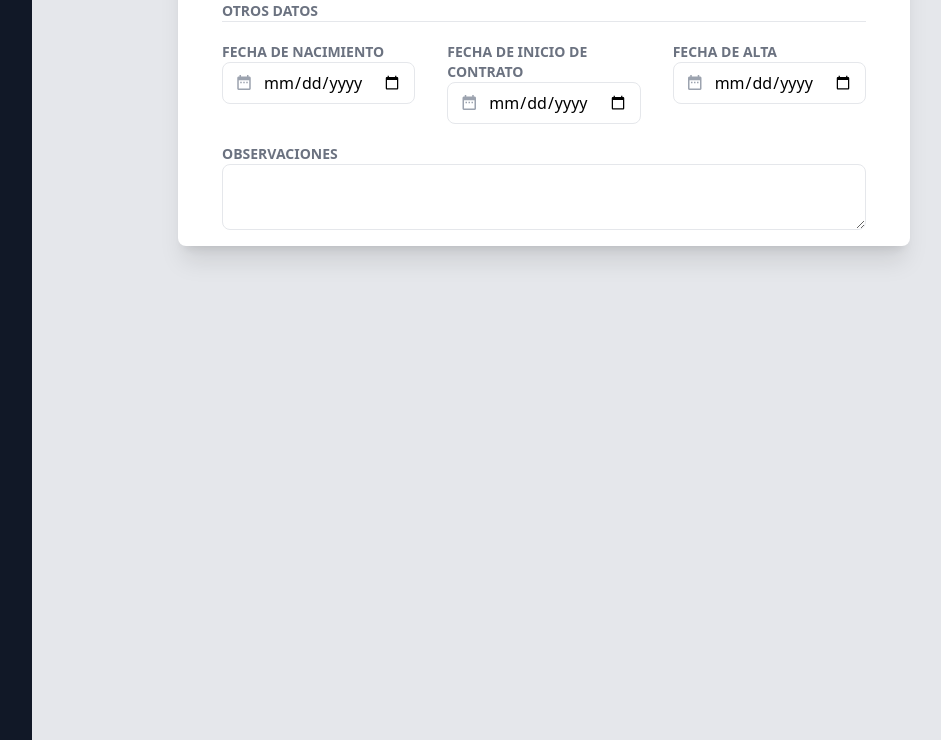
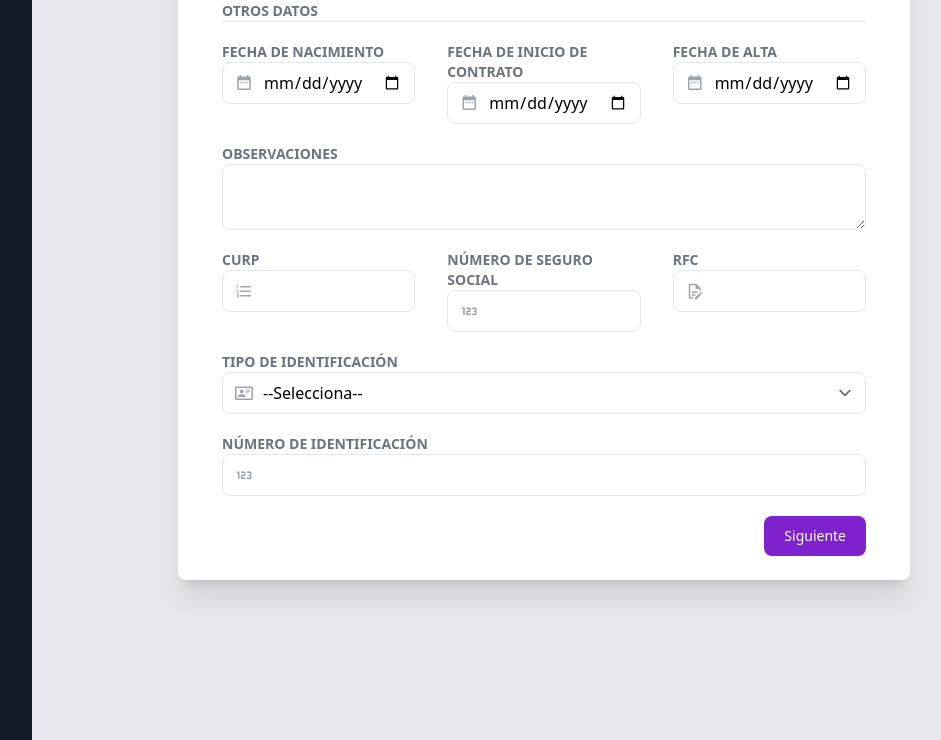
Before and after one commit to albertoG-MG/Intranet, a PHP site: page /user/crear_expediente.php in a window 1280 px wide. Shown: the part 1022-1762 px from the top of the page, without its empty margins (224-1165 px from the left). Run offline with PHP 8.4, Linux system fonts and the light colour scheme; the visitor is signed in with stand-in values (Sample User, id 1); data comes from the database, SQL or seed files in the repository; some libraries are stand-ins or nearby versions.

Commit message:
Se termino el layout de los datos generales

```diff
--- a/layouts/MasterPage/content/_crear_expediente.php
+++ b/layouts/MasterPage/content/_crear_expediente.php
@@ -243,6 +243,51 @@
                                     <label class="uppercase md:text-sm text-xs text-gray-500 text-light font-semibold">Observaciones</label>
                                     <textarea class="w-full rounded-lg border border-gray-200 focus:outline-none focus:ring-2 focus:ring-black focus:border-transparent"></textarea>
                                 </div>
+                                <div class="grid grid-cols-1 md:grid-cols-3 gap-5 md:gap-8 mt-5 mx-7 items-start">
+                                    <div class="grid grid-cols-1">
+                                        <label class="uppercase md:text-sm text-xs text-gray-500 text-light font-semibold">Curp</label>
+                                        <div class="group flex">
+                                            <div class="w-10 z-10 pl-1 text-center pointer-events-none flex items-center justify-center"><i class="mdi mdi-format-list-numbered text-gray-400 text-lg"></i></div>
+                                            <input class="w-full -ml-10 pl-10 py-2 px-3 rounded-lg border border-gray-200 focus:outline-none focus:ring-2 focus:ring-black focus:border-transparent" type="text" id="curp" name="curp">
+                                        </div>
+                                    </div>
+                                    <div class="grid grid-cols-1">
+                                        <label class="uppercase md:text-sm text-xs text-gray-500 text-light font-semibold">Número de seguro social</label>
+                                        <div class="group flex">
+                                            <div class="w-10 z-10 pl-1 text-center pointer-events-none flex items-center justify-center"><i class="mdi mdi-numeric text-gray-400 text-lg"></i></div>
+                                            <input class="w-full -ml-10 pl-10 py-2 px-3 rounded-lg border border-gray-200 focus:outline-none focus:ring-2 focus:ring-black focus:border-transparent" type="text" id="nss" name="nss">
+                                        </div>
+                                    </div>
+                                    <div class="grid grid-cols-1">
+                                        <label class="uppercase md:text-sm text-xs text-gray-500 text-light font-semibold">RFC</label>
+                                        <div class="group flex">
+                                            <div class="w-10 z-10 pl-1 text-center pointer-events-none flex items-center justify-center"><i class="mdi mdi-file-document-edit-outline text-gray-400 text-lg"></i></div>
+                                            <input class="w-full -ml-10 pl-10 py-2 px-3 rounded-lg border border-gray-200 focus:outline-none focus:ring-2 focus:ring-black focus:border-transparent" type="text" id="rfc" name="rfc">
+                                        </div>
+                                    </div>
+                                </div>
+                                <div class="grid grid-cols-1 mt-5 mx-7">
+                                    <label class="uppercase md:text-sm text-xs text-gray-500 text-light font-semibold">Tipo de identificación</label>
+                                    <div class="group flex">
+                                        <div class="w-10 z-10 pl-1 text-center pointer-events-none flex items-center justify-center"><i class="mdi mdi-card-account-details-outline text-gray-400 text-lg"></i></div>
+                                        <select class="w-full -ml-10 pl-10 py-2 px-3 rounded-lg border border-gray-200 focus:outline-none focus:ring-2 focus:ring-black focus:border-transparent" id="identificacion" name="identificacion">
+                                            <option value="">--Selecciona--</option>
+                                            <option value="INE">INE</option>
+                                            <option value="PASAPORTE">PASAPORTE</option>
+                                            <option value="CEDULA">CEDULA</option>
+                                        </select>
+                                    </div>
+                                </div>
+                                <div class="grid grid-cols-1 mt-5 mx-7">
+                                    <label class="uppercase md:text-sm text-xs text-gray-500 text-light font-semibold">Número de identificación</label>
+                                    <div class="group flex">
+                                        <div class="w-10 z-10 pl-1 text-center pointer-events-none flex items-center justify-center"><i class="mdi mdi-numeric text-gray-400 text-lg"></i></div>
+                                        <input class="w-full -ml-10 pl-10 py-2 px-3 rounded-lg border border-gray-200 focus:outline-none focus:ring-2 focus:ring-black focus:border-transparent" type="text" id="numeroidentificacion" name="numeroidentificacion">
+                                    </div>
+                                </div>
+                                <div class="mt-5 mx-7 flex justify-end">
+                                    <button type="button" class="focus:outline-none text-white bg-purple-700 hover:bg-purple-800 focus:ring-4 focus:ring-purple-300 font-medium rounded-lg text-sm px-5 py-2.5 mb-2">Siguiente</button>
+                                </div>
                             </div>
                             <div id='second' class='hidden p-4'>
 
--- a/src/css/style.css
+++ b/src/css/style.css
@@ -770,6 +770,9 @@ select {
 .ml-2 {
   margin-left: 0.5rem !important;
 }
+.mb-2 {
+  margin-bottom: 0.5rem !important;
+}
 .-mr-10 {
   margin-right: -2.5rem !important;
 }
@@ -781,9 +784,6 @@ select {
 }
 .mr-2 {
   margin-right: 0.5rem !important;
-}
-.mb-2 {
-  margin-bottom: 0.5rem !important;
 }
 .mt-0 {
   margin-top: 0px !important;
@@ -1227,6 +1227,10 @@ select {
   --tw-bg-opacity: 1 !important;
   background-color: rgb(249 250 251 / var(--tw-bg-opacity)) !important;
 }
+.bg-purple-700 {
+  --tw-bg-opacity: 1 !important;
+  background-color: rgb(126 34 206 / var(--tw-bg-opacity)) !important;
+}
 .bg-gray-500 {
   --tw-bg-opacity: 1 !important;
   background-color: rgb(107 114 128 / var(--tw-bg-opacity)) !important;
@@ -1347,6 +1351,10 @@ select {
   padding-left: 2.75rem !important;
   padding-right: 2.75rem !important;
 }
+.py-2\.5 {
+  padding-top: 0.625rem !important;
+  padding-bottom: 0.625rem !important;
+}
 .py-1 {
   padding-top: 0.25rem !important;
   padding-bottom: 0.25rem !important;
@@ -1354,10 +1362,6 @@ select {
 .py-0 {
   padding-top: 0px !important;
   padding-bottom: 0px !important;
-}
-.py-2\.5 {
-  padding-top: 0.625rem !important;
-  padding-bottom: 0.625rem !important;
 }
 .py-6 {
   padding-top: 1.5rem !important;
@@ -1607,6 +1611,10 @@ select {
   --tw-bg-opacity: 1 !important;
   background-color: rgb(55 65 81 / var(--tw-bg-opacity)) !important;
 }
+.hover\:bg-purple-800:hover {
+  --tw-bg-opacity: 1 !important;
+  background-color: rgb(107 33 168 / var(--tw-bg-opacity)) !important;
+}
 .hover\:bg-gray-100:hover {
   --tw-bg-opacity: 1 !important;
   background-color: rgb(243 244 246 / var(--tw-bg-opacity)) !important;
@@ -1685,6 +1693,10 @@ select {
 .focus\:ring-blue-300:focus {
   --tw-ring-opacity: 1 !important;
   --tw-ring-color: rgb(147 197 253 / var(--tw-ring-opacity)) !important;
+}
+.focus\:ring-purple-300:focus {
+  --tw-ring-opacity: 1 !important;
+  --tw-ring-color: rgb(216 180 254 / var(--tw-ring-opacity)) !important;
 }
 .focus\:ring-\[\#FF9119\]\/50:focus {
   --tw-ring-color: rgb(255 145 25 / 0.5) !important;
```
